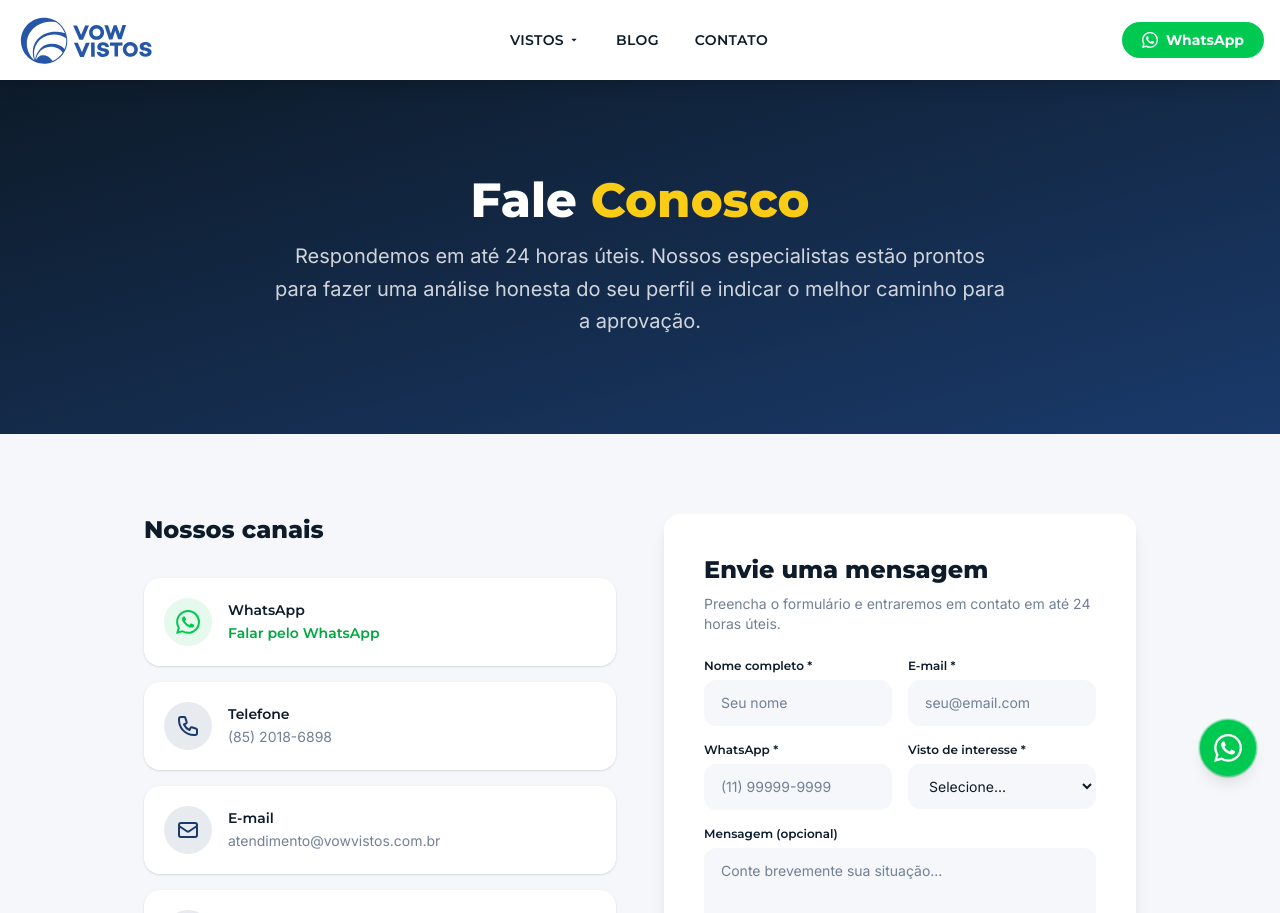
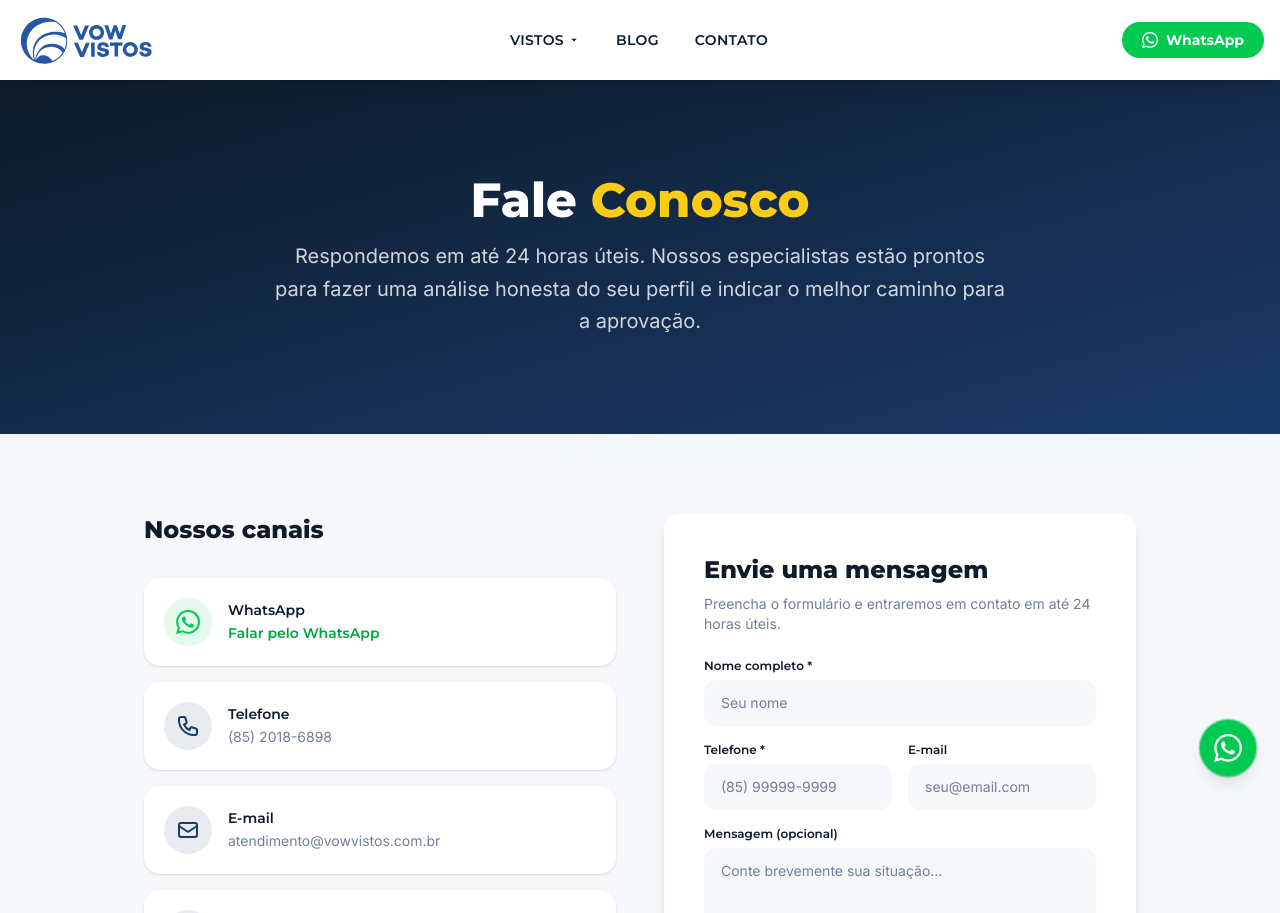
Before and after one commit to alex-da-kid/vowvistos, a Next.js app: page /contato in a window 1280 px wide. Shown: the top 913 px of the page. Built offline with nearby package versions, Linux system fonts and the light colour scheme.

Commit message:
Sync ContactForm fields with Gravity Forms form 36

```diff
--- a/components/ContactForm.tsx
+++ b/components/ContactForm.tsx
@@ -6,7 +6,7 @@ const wa = '558520186898';
 
 export default function ContactForm() {
   const [status, setStatus] = useState<'idle' | 'sending' | 'success' | 'error'>('idle');
-  const [form, setForm] = useState({ name: '', email: '', phone: '', visa: '', message: '' });
+  const [form, setForm] = useState({ name: '', phone: '', email: '', message: '' });
 
   function handleChange(e: React.ChangeEvent<HTMLInputElement | HTMLSelectElement | HTMLTextAreaElement>) {
     setForm((prev) => ({ ...prev, [e.target.name]: e.target.value }));
@@ -46,33 +46,21 @@ export default function ContactForm() {
 
   return (
     <form onSubmit={handleSubmit} className="space-y-4">
-      <div className="grid grid-cols-1 sm:grid-cols-2 gap-4">
-        <div>
-          <label className="block text-xs font-heading font-semibold text-dark mb-1.5">Nome completo *</label>
-          <input name="name" required value={form.name} onChange={handleChange}
-            placeholder="Seu nome" className={inputClass} />
-        </div>
-        <div>
-          <label className="block text-xs font-heading font-semibold text-dark mb-1.5">E-mail *</label>
-          <input name="email" type="email" required value={form.email} onChange={handleChange}
-            placeholder="seu@email.com" className={inputClass} />
-        </div>
+      <div>
+        <label className="block text-xs font-heading font-semibold text-dark mb-1.5">Nome completo *</label>
+        <input name="name" required value={form.name} onChange={handleChange}
+          placeholder="Seu nome" className={inputClass} />
       </div>
       <div className="grid grid-cols-1 sm:grid-cols-2 gap-4">
         <div>
-          <label className="block text-xs font-heading font-semibold text-dark mb-1.5">WhatsApp *</label>
+          <label className="block text-xs font-heading font-semibold text-dark mb-1.5">Telefone *</label>
           <input name="phone" type="tel" required value={form.phone} onChange={handleChange}
-            placeholder="(11) 99999-9999" className={inputClass} />
+            placeholder="(85) 99999-9999" className={inputClass} />
         </div>
         <div>
-          <label className="block text-xs font-heading font-semibold text-dark mb-1.5">Visto de interesse *</label>
-          <select name="visa" required value={form.visa} onChange={handleChange} className={inputClass}>
-            <option value="">Selecione...</option>
-            <option value="Americano">Visto Americano</option>
-            <option value="Canadense">Visto Canadense</option>
-            <option value="Chinês">Visto Chinês</option>
-            <option value="Outro">Outro destino</option>
-          </select>
+          <label className="block text-xs font-heading font-semibold text-dark mb-1.5">E-mail</label>
+          <input name="email" type="email" value={form.email} onChange={handleChange}
+            placeholder="seu@email.com" className={inputClass} />
         </div>
       </div>
       <div>
--- a/lib/gravityforms.ts
+++ b/lib/gravityforms.ts
@@ -4,13 +4,12 @@ const WP_URL   = process.env.WP_URL ?? '';
 const API_KEY  = process.env.GF_API_KEY ?? '';
 const PRIV_KEY = process.env.GF_PRIVATE_KEY ?? '';
 
-// Field ID map for Form 36 (Contato Geral) — verify IDs in GF form editor
+// Field ID map for Form 36 (Contato Geral) — matches GF field order
 const FIELD_MAP: Record<string, string> = {
   name:    '1',
-  email:   '2',
-  phone:   '3',
-  visa:    '4',
-  message: '5',
+  phone:   '2',
+  email:   '3',
+  message: '4',
 };
 
 function buildAuth(method: 'GET' | 'POST', route: string) {
```
